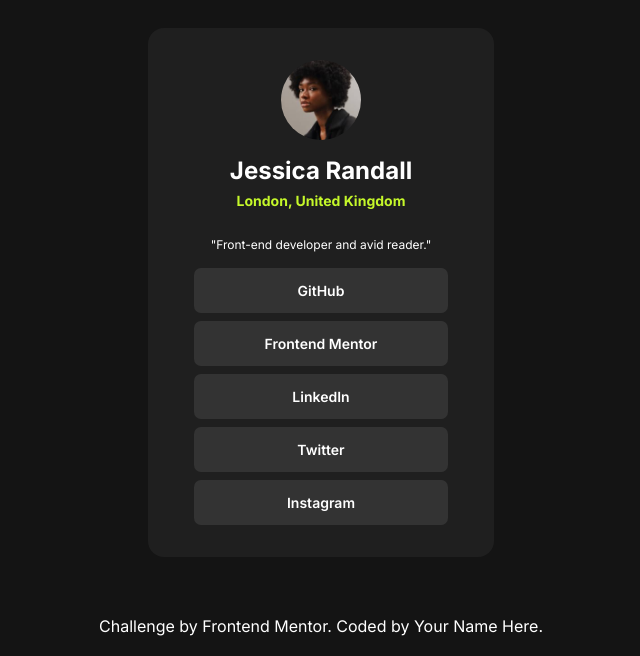
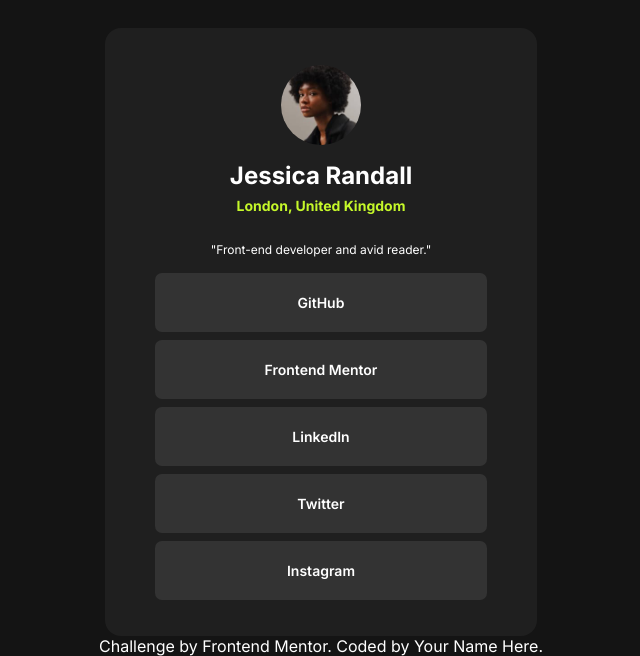
Before and after one commit to Raley17/Social-Links-Profile, a plain HTML site: page index.html in a window 1280 px wide. Shown: the part 164-820 px from the top of the page, without its empty margins (319-959 px from the left). Drawn offline with Linux system fonts and the light colour scheme.

Commit message:
Second round of fixes.

```diff
--- a/style.css
+++ b/style.css
@@ -30,7 +30,8 @@
 }
 
 article {
-  width: 24em;
+  width: 30em;
+  height: 38em;
   max-width: 90%;
   min-width: 20em;
   background-color: var(--color-4);
@@ -90,7 +91,7 @@
       color: var(--color-2);
       font-weight: 600;
       background-color: var(--color-3);
-      padding: 1em;
+      padding: 1.5em;
       border-radius: 0.5em;
       transition: 0.3s ease all;
     }
```
